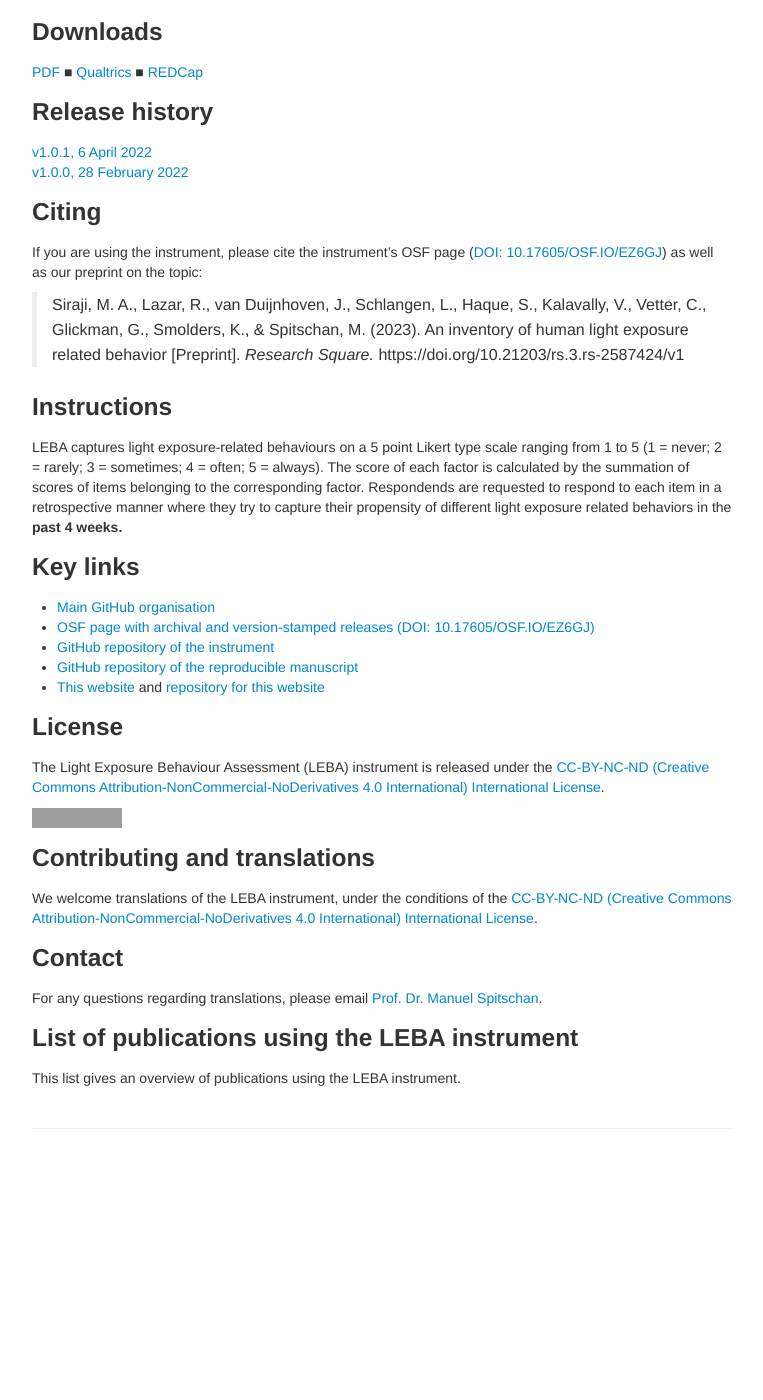
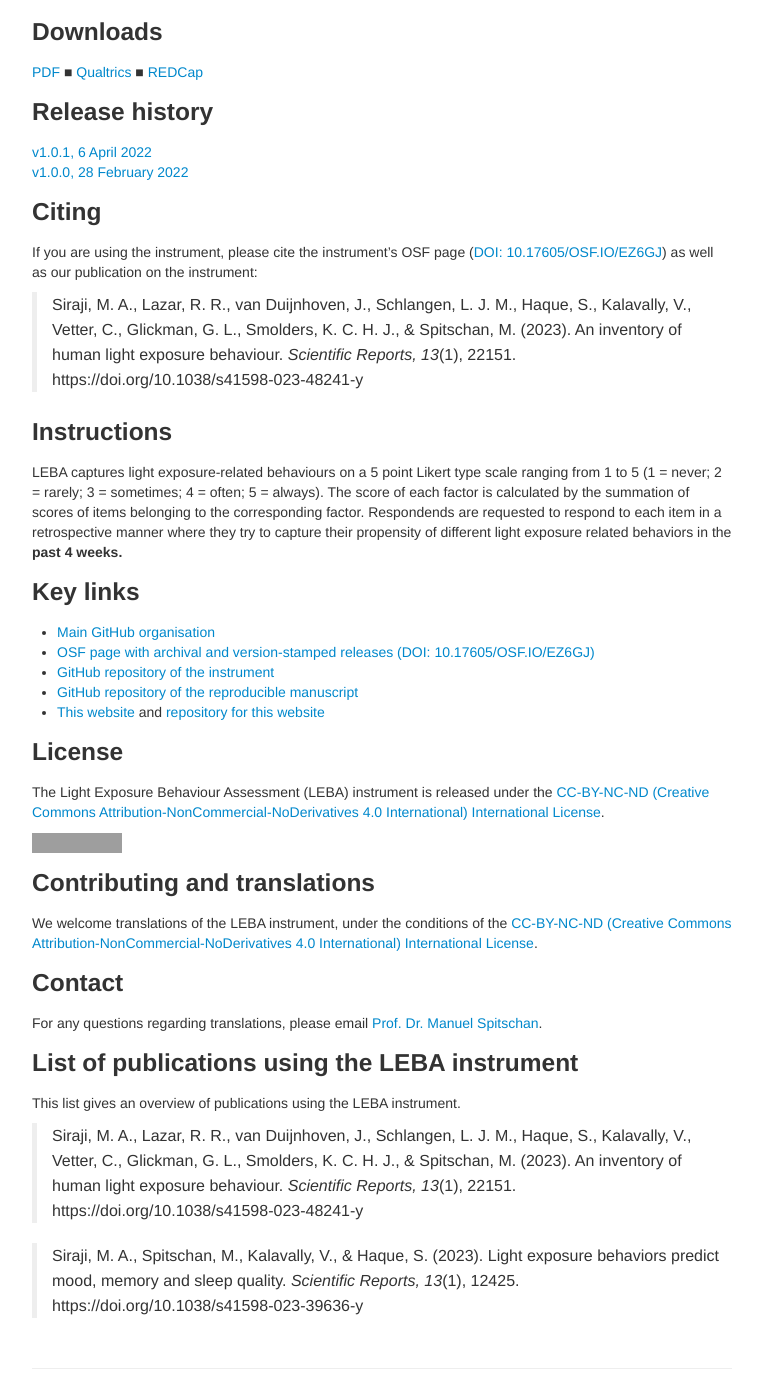
Before and after one commit to leba-instrument/leba-instrument.github.io, a Jekyll site: the page built from index.md, in a window 1280 px wide and 1400 px high, scrolled down 609 px. Shown: the whole window, without its empty margins (258-1021 px from the left). Built offline with Jekyll 4.4.1, drawn with Linux system fonts in a browser that asks for light colours; before the commit the page ends 1769 px from its top, so only the background shows below that; grey boxes are pictures that could not be loaded.

Commit message:
Updated References

```diff
--- a/index.md
+++ b/index.md
@@ -23,9 +23,10 @@ The **Light Exposure Behaviour Assessment (LEBA)** instrument is a novel instrum
 
 ### Citing
 
-If you are using the instrument, please cite the instrument's OSF page ([DOI: 10.17605/OSF.IO/EZ6GJ](https://doi.org/10.17605/OSF.IO/EZ6GJ)) as well as our preprint on the topic:
+If you are using the instrument, please cite the instrument's OSF page ([DOI: 10.17605/OSF.IO/EZ6GJ](https://doi.org/10.17605/OSF.IO/EZ6GJ)) as well as our publication on the instrument:
 
-> Siraji, M. A., Lazar, R., van Duijnhoven, J., Schlangen, L., Haque, S., Kalavally, V., Vetter, C., Glickman, G., Smolders, K., & Spitschan, M. (2023). An inventory of human light exposure related behavior [Preprint]. _Research Square._ https://doi.org/10.21203/rs.3.rs-2587424/v1
+>Siraji, M. A., Lazar, R. R., van Duijnhoven, J., Schlangen, L. J. M., Haque, S., Kalavally, V., Vetter, C., Glickman, G. L., Smolders, K. C. H. J., & Spitschan, M. (2023). An inventory of human light exposure behaviour. _Scientific Reports, 13_(1), 22151. https://doi.org/10.1038/s41598-023-48241-y
+
 
 ### Instructions
 
@@ -58,3 +59,7 @@ For any questions regarding translations, please email [Prof. Dr. Manuel Spitsch
 ### List of publications using the LEBA instrument
 
 This list gives an overview of publications using the LEBA instrument.
+
+>Siraji, M. A., Lazar, R. R., van Duijnhoven, J., Schlangen, L. J. M., Haque, S., Kalavally, V., Vetter, C., Glickman, G. L., Smolders, K. C. H. J., & Spitschan, M. (2023). An inventory of human light exposure behaviour. _Scientific Reports, 13_(1), 22151. https://doi.org/10.1038/s41598-023-48241-y
+
+>Siraji, M. A., Spitschan, M., Kalavally, V., & Haque, S. (2023). Light exposure behaviors predict mood, memory and sleep quality. _Scientific Reports, 13_(1), 12425. https://doi.org/10.1038/s41598-023-39636-y
```
